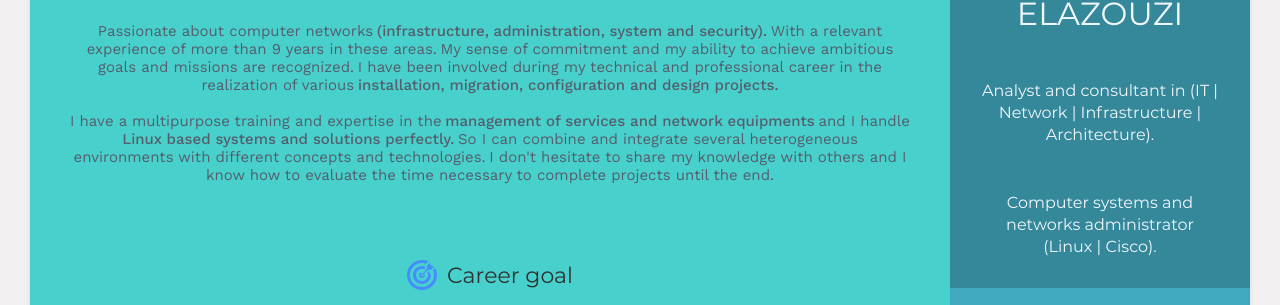
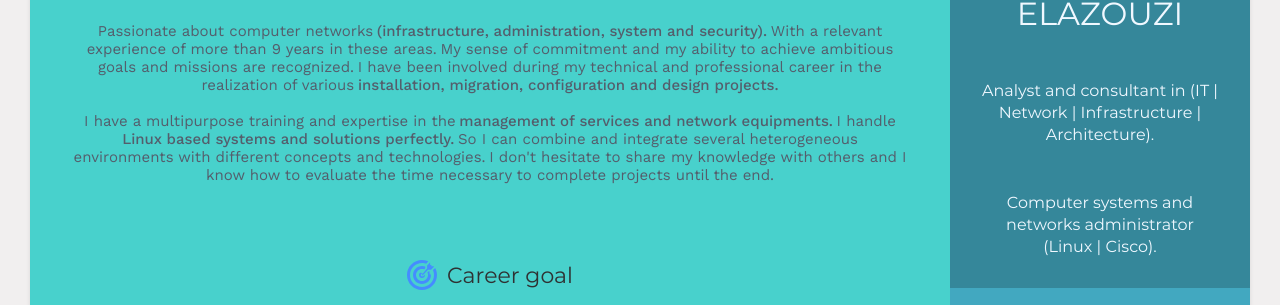
Before and after one commit to abdelhafidelazouzi/en, a Jekyll site: the page built from index.html, in a window 1280 px wide and 900 px high. Shown: the part 254-559 px from the top of the window. Built offline with Jekyll 4.4.1, drawn with Linux system fonts in a browser that asks for light colours.

Commit message:
Update data.yml

```diff
--- a/_data/data.yml
+++ b/_data/data.yml
@@ -138,8 +138,8 @@ career-profile:
       - det: <strong>installation, migration, configuration and design projects.</strong>
       - det: <br><br>
       - det: <em>I have a multipurpose training and expertise in the</em>
-      - det: <strong>management of services and network equipments</strong>
-      - det: <em>and I handle</em>
+      - det: <strong>management of services and network equipments.</strong>
+      - det: <em>I handle</em>
       - det: <strong>Linux based systems and solutions perfectly.</strong>
       - det: <em>So I can combine and integrate several heterogeneous environments with different concepts and technologies.</em>
       - det: <span>I don't hesitate to share my knowledge with others and I know how to evaluate the time necessary to complete projects until the end.</span>
```
